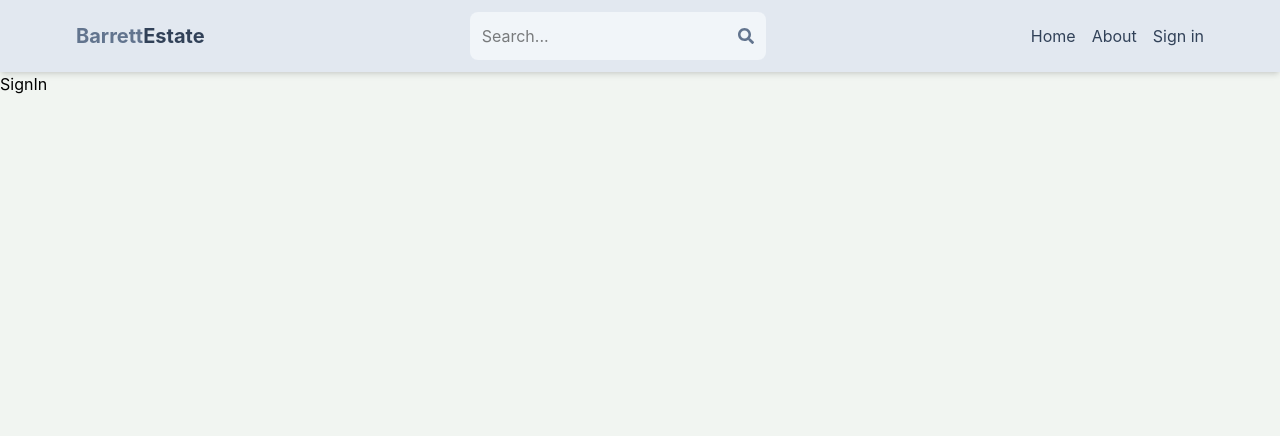
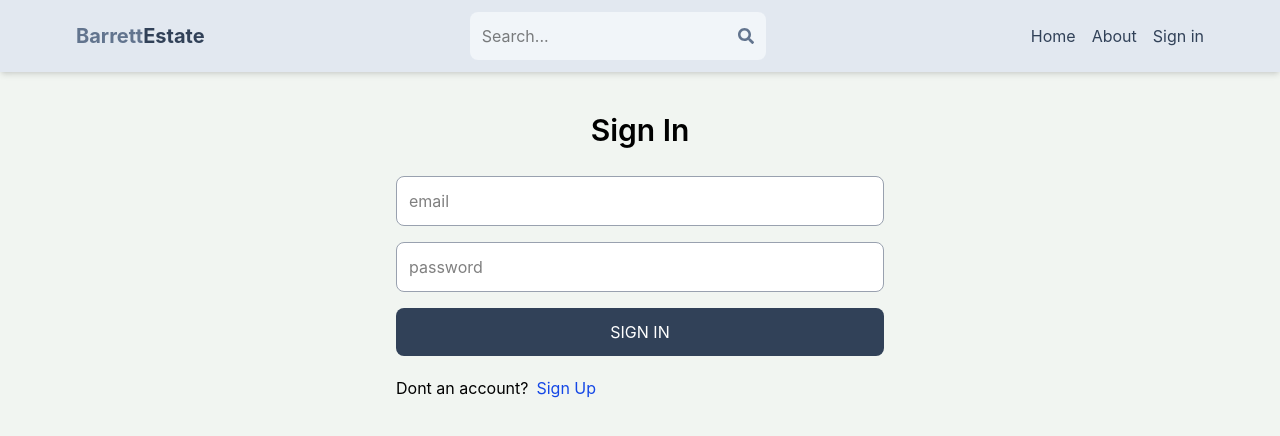
Before and after one commit to balcoder/mern_auctioneer_updated, a React (Vite) app in the folder client/: page /signin in a window 1280 px wide. Shown: the top 436 px of the page. Built offline with nearby package versions, Linux system fonts and the light colour scheme.

Commit message:
completed signin page functionality

```diff
--- a/client/src/pages/SignIn.tsx
+++ b/client/src/pages/SignIn.tsx
@@ -1,3 +1,79 @@
+import { useState } from "react";
+import { Link, useNavigate } from "react-router-dom";
+
 export default function SignIn() {
-  return <div>SignIn</div>;
+  const [formData, setFormData] = useState({});
+  const [error, setError] = useState(null);
+  const [loading, setLoading] = useState(false);
+
+  const navigate = useNavigate();
+
+  const handleChange = (e) => {
+    setFormData({
+      ...formData,
+      [e.target.id]: e.target.value,
+    });
+  };
+  const handleSubmit = async (e) => {
+    e.preventDefault();
+    try {
+      setLoading(true);
+      const res = await fetch("/api/auth/signin", {
+        method: "POST",
+        headers: {
+          "Content-Type": "application/json",
+        },
+        body: JSON.stringify(formData),
+      });
+      const data = await res.json();
+      // if error middleware in index.js send json with success false
+      if (data.success === false) {
+        setError(data.message);
+        setLoading(false);
+        return;
+      }
+      setLoading(false);
+      setError(null);
+      navigate("/");
+      console.log(data);
+    } catch (error) {
+      setLoading(false);
+      setError(error.message);
+    }
+  };
+
+  return (
+    <div className="p-3 max-w-lg mx-auto">
+      <h1 className="text-3xl font-semibold text-center my-7">Sign In</h1>
+      <form onSubmit={handleSubmit} className="flex flex-col gap-4">
+        <input
+          onChange={handleChange}
+          type="text"
+          placeholder="email"
+          className="bg-white border border-gray-400 p-3 rounded-lg"
+          id="email"
+        />
+        <input
+          onChange={handleChange}
+          type="password"
+          placeholder="password"
+          className="bg-white border border-gray-400 p-3 rounded-lg"
+          id="password"
+        />
+        <button
+          disabled={loading}
+          className="bg-slate-700 rounded-lg text-white p-3 uppercase hover:opacity-95 disabled:opacity-80 "
+        >
+          Sign In
+        </button>
+      </form>
+      <div className="flex gap-2 my-5">
+        <p>Dont an account?</p>
+        <Link to={"/signup"} className="text-blue-700">
+          Sign Up
+        </Link>
+      </div>
+      {error && <p className="text-red-500 mt-5">{error}</p>}
+    </div>
+  );
 }
--- a/client/src/pages/SignUp.tsx
+++ b/client/src/pages/SignUp.tsx
@@ -1,7 +1,7 @@
 import { useState } from "react";
 import { Link, useNavigate } from "react-router-dom";
 
-export default function SignIn() {
+export default function SignUp() {
   const [formData, setFormData] = useState({});
   const [error, setError] = useState(null);
   const [loading, setLoading] = useState(false);
```
Also changed, not shown: 1 other file (tests, documents, lock files or other folders).
